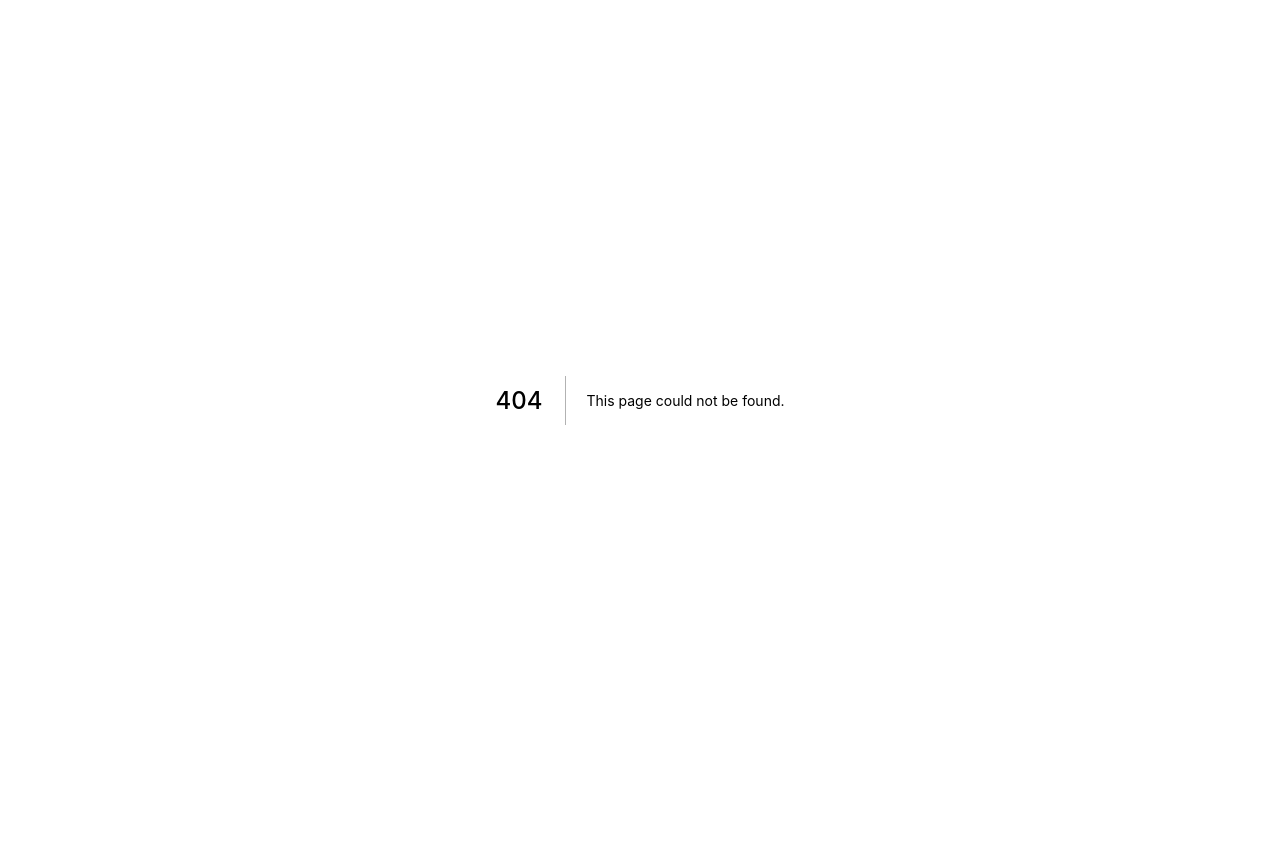
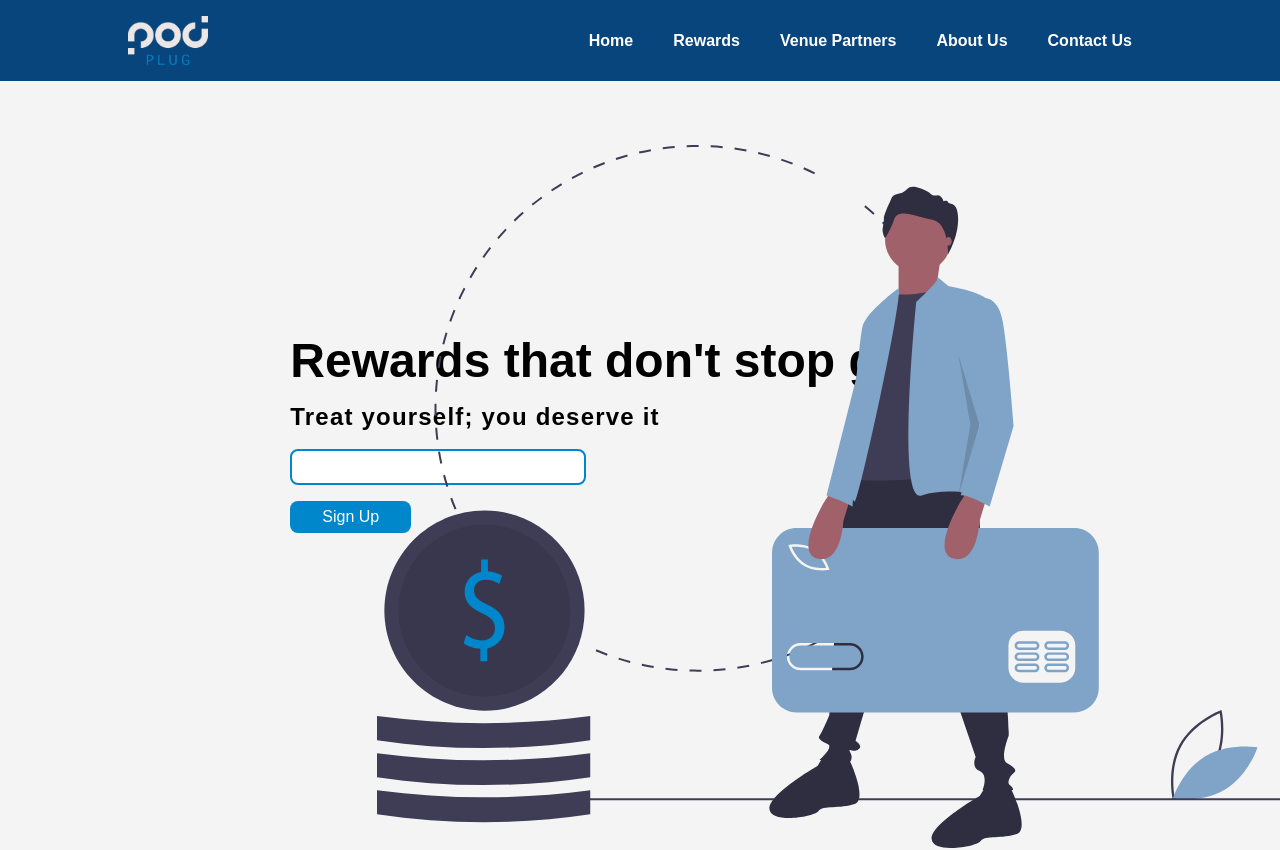
Before and after one commit to Cory-Accardo/pod_plug_main_client, a Next.js app: page /rewards in a window 1280 px wide. Before the commit this address had no page. Shown: the top 850 px of the page. Before the commit the page ends 800 px from the top, so only its background shows below. Built offline with nearby package versions, Linux system fonts and the light colour scheme.

Commit message:
Rewards page 1

```diff
--- a/package.json
+++ b/package.json
@@ -24,7 +24,7 @@
     "@types/react": "^17.0.11",
     "autoprefixer": "^10.2.6",
     "bezier-easing": "^2.1.0",
-    "eslint": "^7.28.0",
+    "eslint": "^7.29.0",
     "eslint-config-next": "^11.0.0",
     "framer-motion": "^4.1.17",
     "postcss": "^8.3.5",
--- /dev/null
+++ b/pages/rewards.tsx
@@ -0,0 +1,45 @@
+import Head from "next/head";
+
+import Header from "../components/Header";
+import Footer from "../components/Footer";
+
+export default function Rewards() {
+  return (
+    <>
+      <Head>
+        <link rel="shortcut icon" href="/favicon.png" />
+        <title>About Us - Pod Plug</title>
+      </Head>
+      {/* Header */}
+      <Header current="/rewards" />
+      <main className="bg-background-gray">
+        <div className="outer-container flex flex-col items-center md:h-page_md lg:h-page relative">
+          <div className="absolute right-0 bottom-32 top-32 xl:top-16 xl:bottom-16 2xl:right-16 flex-col items-end hidden lg:flex">
+            <img
+              src="/rewards.svg"
+              alt="Rewards illustration"
+              className="h-full"
+            ></img>
+          </div>
+          <div className="container flex flex-col items-center md:items-start mt-24 mb-24 md:mb-0 md:mt-64 w-max md:w-auto">
+            <div className="font-raleway font-bold text-4xl md:text-4.5xl xl:text-5xl mb-4 mt-auto text-center md:text-left">
+              Rewards that
+              <br className="sm:hidden" /> don&apos;t stop giving
+            </div>
+            <div className="flex flex-col w-full md:w-max">
+              <div className="font-raleway font-bold text-xl sm:text-2xl tracking-wider mb-4 text-center md:text-left text-theme-dark md:text-black">
+                Treat yourself; you deserve it
+              </div>
+              <input className="p-1 rounded-lg border-2 text-base border-subtitle-gray md:border-theme-light w-full md:w-4/5 mb-4"></input>
+            </div>
+            <button className="bg-theme-dark md:bg-theme-light rounded-lg py-1 px-8 text-white font-raleway w-full md:w-auto">
+              Sign Up
+            </button>
+          </div>
+        </div>
+      </main>
+      {/* Footer */}
+      <Footer />
+    </>
+  );
+}
--- a/tailwind.config.js
+++ b/tailwind.config.js
@@ -42,7 +42,8 @@ module.exports = {
         overlay: "4",
       },
       fontSize: {
-        "4.9xl": "2.8rem"
+        "4.5xl": ["2.5rem", "2.75rem"],
+        "4.9xl": "2.8rem",
       },
       minWidth: {
         5: "1.25rem",
@@ -50,11 +51,11 @@ module.exports = {
         56: "14rem",
       },
       minHeight: {
-        5: "1.25rem"
+        5: "1.25rem",
       },
       maxWidth: {
         32: "8rem",
-      }
+      },
     },
   },
   variants: {
```
Also changed, not shown: tests.json (deleted, +0 -25 lines), public/rewards.svg (added), 1 other file (tests, documents, lock files or other folders).
